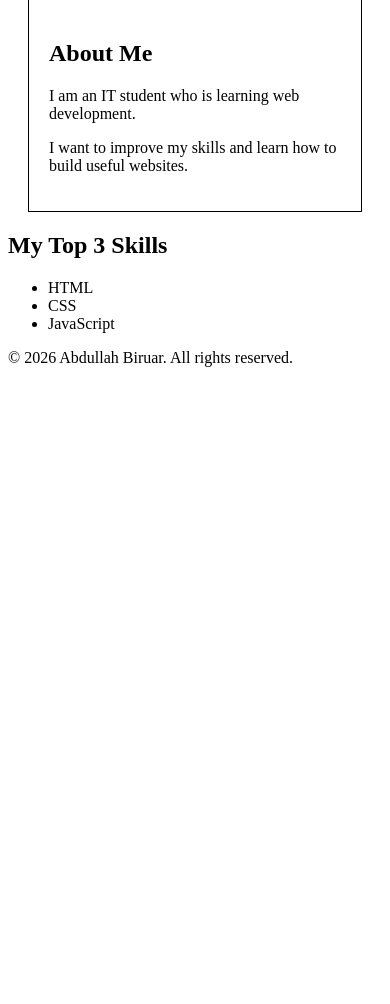
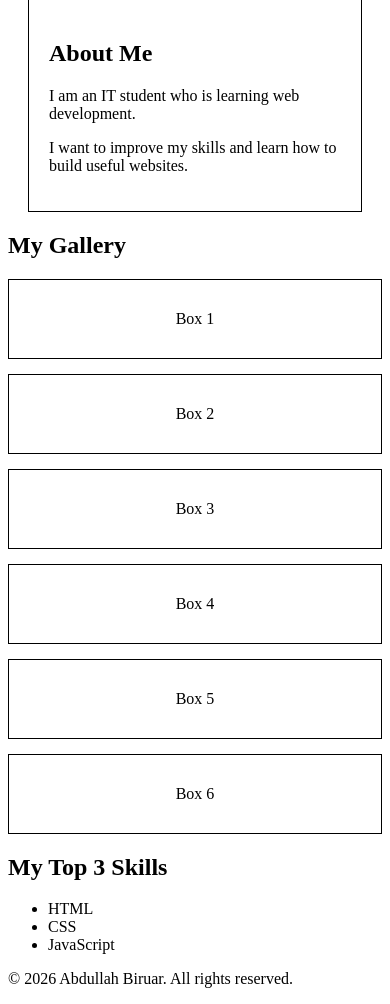
Before and after one commit to beerwar/techxp-activities, a PHP site: page /profile.html in a window 390 px wide. Shown: the part 119-1123 px from the top of the page. Before the commit the page ends 486 px from the top, so only its background shows below. Run offline with PHP 8.4, Linux system fonts and the light colour scheme.

Commit message:
Week 3 - Task 3: Make It Responsive

```diff
--- a/week3-4/css/style.css
+++ b/week3-4/css/style.css
@@ -12,3 +12,28 @@ article {
     border: 1px solid black;
     margin: 20px;
 }
+
+.gallery {
+    display: grid;
+    grid-template-columns: 1fr;
+    gap: 15px;
+}
+
+.gallery figure {
+    margin: 0;
+    padding: 30px;
+    border: 1px solid black;
+    text-align: center;
+}
+
+@media (min-width: 600px) {
+    .gallery {
+        grid-template-columns: repeat(2, 1fr);
+    }
+}
+
+@media (min-width: 900px) {
+    .gallery {
+        grid-template-columns: repeat(3, 1fr);
+    }
+}
--- a/week3-4/profile.html
+++ b/week3-4/profile.html
@@ -23,6 +23,19 @@
                 <p>I want to improve my skills and learn how to build useful websites.</p>
             </article>
 
+            <section>
+                <h2>My Gallery</h2>
+
+                <div class="gallery">
+                    <figure>Box 1</figure>
+                    <figure>Box 2</figure>
+                    <figure>Box 3</figure>
+                    <figure>Box 4</figure>
+                    <figure>Box 5</figure>
+                    <figure>Box 6</figure>
+                </div>
+            </section>
+
             <aside>
                 <h2>My Top 3 Skills</h2>
                 <ul>
```
